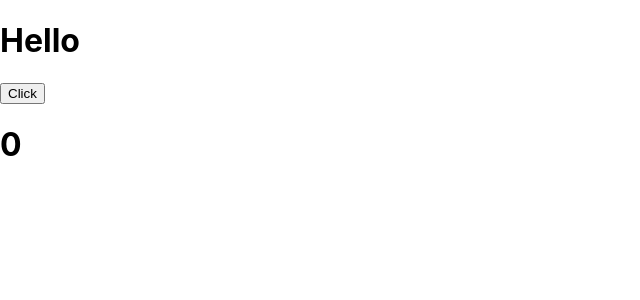
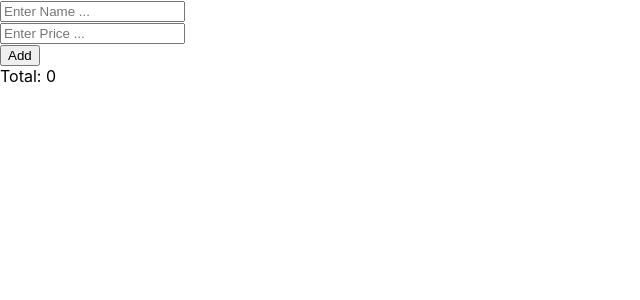
Before and after one commit to hoapng/react_f8, a React (Create React App) app: page / in a window 1280 px wide. Shown: the top 300 px of the page, without its empty margins (0-640 px from the left). Built offline with nearby package versions, Linux system fonts and the light colour scheme.

Commit message:
useMemo hook

```diff
--- a/src/App.js
+++ b/src/App.js
@@ -1,22 +1,54 @@
-import { memo, useCallback, useState } from "react";
-import Content from "./Content";
+import { useState, useRef, useMemo } from "react";
 function App() {
-  const [count, setCount] = useState(0);
+  const [name, setName] = useState("");
+  const [price, setPrice] = useState("");
+  const [products, setProducts] = useState([]);
+  const nameRef = useRef()
 
-  const increase = useCallback(()=>{
-    setCount(pre => pre +1)
-  },[])
+  const handleSubmit = () => {
+    setProducts([...products,{
+      name,
+      price: +price
+    }])
+    setName('')
+    setPrice('')
+
+    nameRef.current.focus()
+  };
+  const total = useMemo(() => {
+    const result = products.reduce((result, prod) => {
+      console.log('Tinh')
+      return result + prod.price},0)
+      return result
+  },[products])
 
   return (
-    <>
     <div>
-      <Content onIncrease={increase}></Content>
-      <h1>{count}</h1>
-
-
+      <input
+        ref={nameRef}
+        placeholder="Enter Name ..."
+        value={name}
+        onChange={(e) => setName(e.target.value)}
+      />
+      <br />
+      <input
+        placeholder="Enter Price ..."
+        value={price}
+        onChange={(e) => setPrice(e.target.value)}
+      />
+      <br />
+      <button onClick={handleSubmit}>Add</button>
+      <br />
+      Total: {total}
+      <ul>
+        {products.map((product, index) => (
+          <li key={index}>
+            {product.name} - {product.price}
+          </li>
+        ))}
+      </ul>
     </div>
-    </>
   );
 }
 
-export default memo(App);
+export default (App);
```
